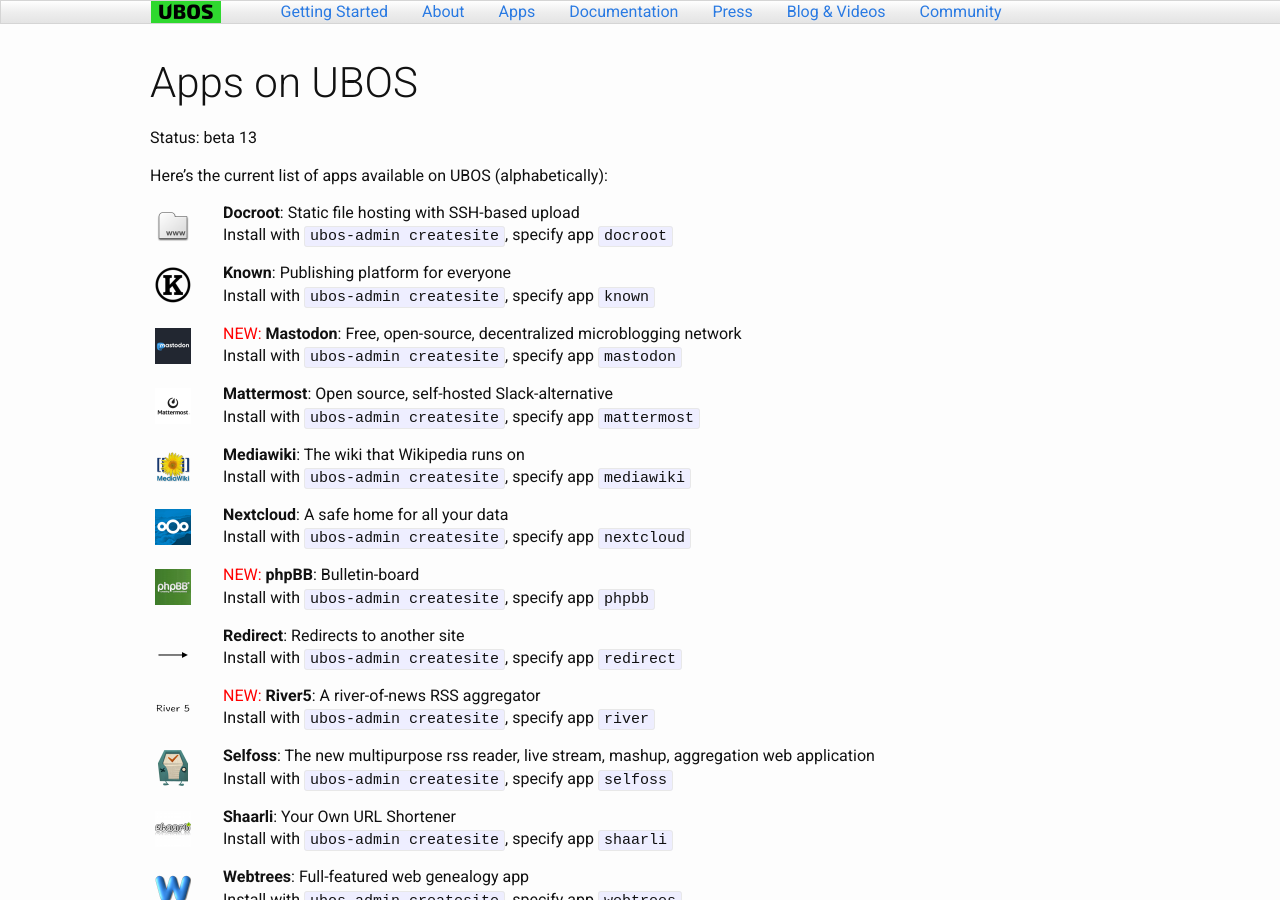
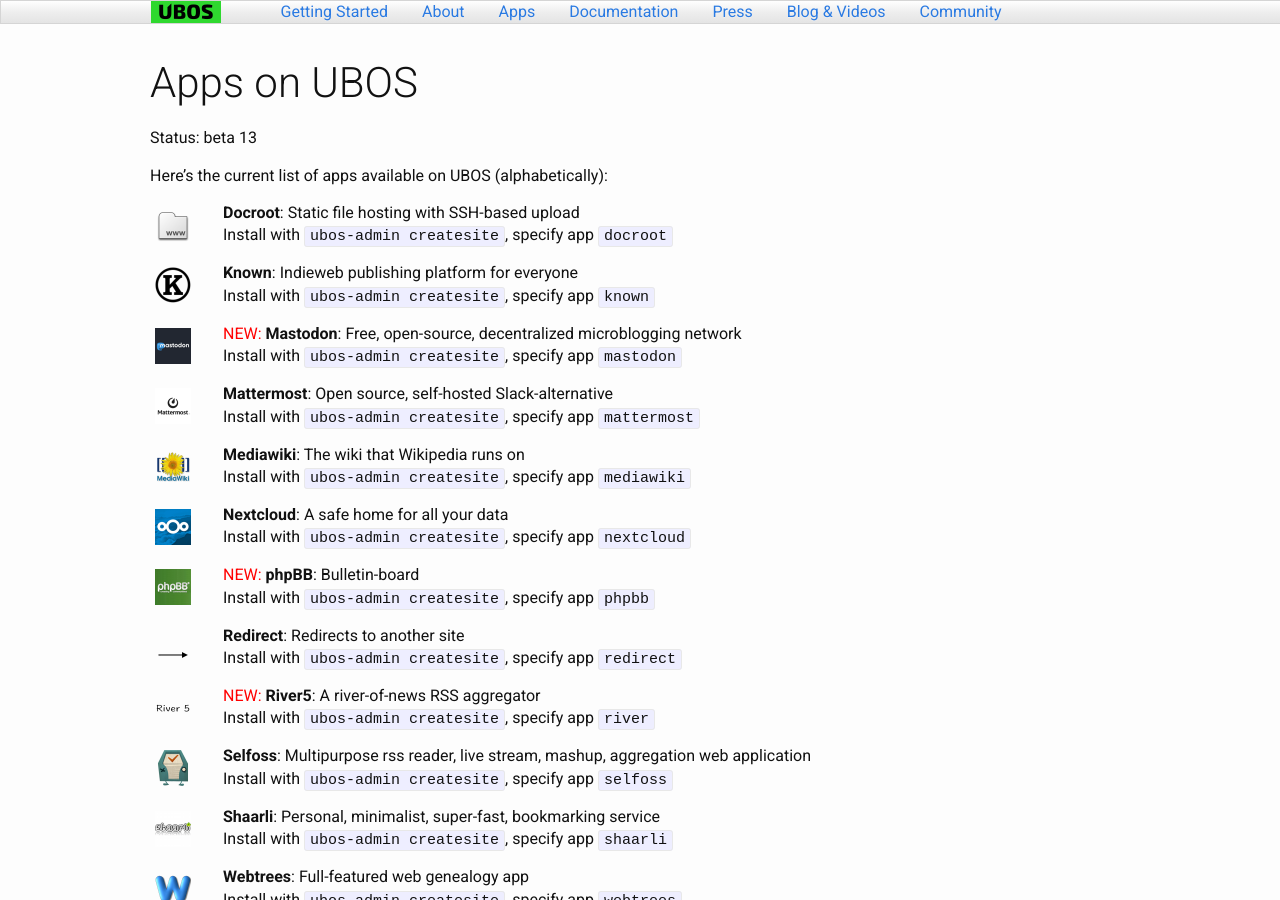
Before and after one commit to uboslinux/ubos-docs, a Jekyll site: the page built from jekyll/apps/index.markdown, in a window 1280 px wide and 900 px high. Built offline with Jekyll 4.4.1, drawn with Linux system fonts in a browser that asks for light colours.

Commit message:
Updated app descriptions

```diff
--- a/jekyll/apps/index.markdown
+++ b/jekyll/apps/index.markdown
@@ -14,7 +14,7 @@ Here's the current list of apps available on UBOS (alphabetically):
 
 <img src="/images/known-72x72.png" alt="[Known]" style="float: left; width: 36px; margin: 5px 32px 0 5px">
 
-   **Known**: Publishing platform for everyone<br>
+   **Known**: Indieweb publishing platform for everyone<br>
    Install with `ubos-admin createsite`, specify app `known`
 
 <img src="/images/mastodon-72x72.png" alt="[Mastodon]" style="float: left; width: 36px; margin: 5px 32px 0 5px">
@@ -54,12 +54,12 @@ Here's the current list of apps available on UBOS (alphabetically):
 
 <img src="/images/selfoss-72x72.png" alt="[Selfoss]" style="float: left; width: 36px; margin: 5px 32px 0 5px">
 
-   **Selfoss**: The new multipurpose rss reader, live stream, mashup, aggregation web application<br>
+   **Selfoss**: Multipurpose rss reader, live stream, mashup, aggregation web application<br>
    Install with `ubos-admin createsite`, specify app `selfoss`
 
 <img src="/images/shaarli-72x72.png" alt="[Shaarli]" style="float: left; width: 36px; margin: 5px 32px 0 5px">
 
-   **Shaarli**: Your Own URL Shortener<br>
+   **Shaarli**: Personal, minimalist, super-fast, bookmarking service<br>
    Install with `ubos-admin createsite`, specify app `shaarli`
 
 <img src="/images/webtrees-72x72.png" alt="[Webtrees]" style="float: left; width: 36px; margin: 5px 32px 0 5px">
```
